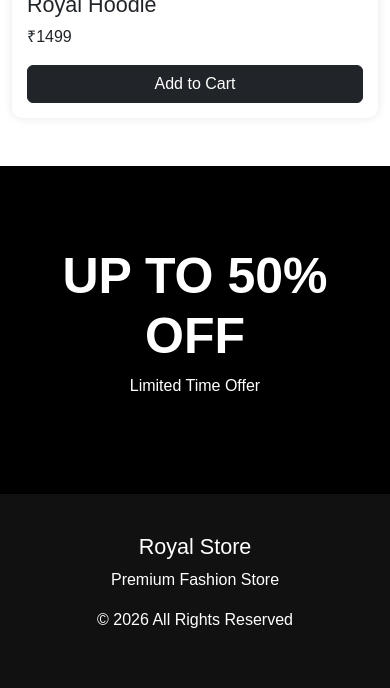
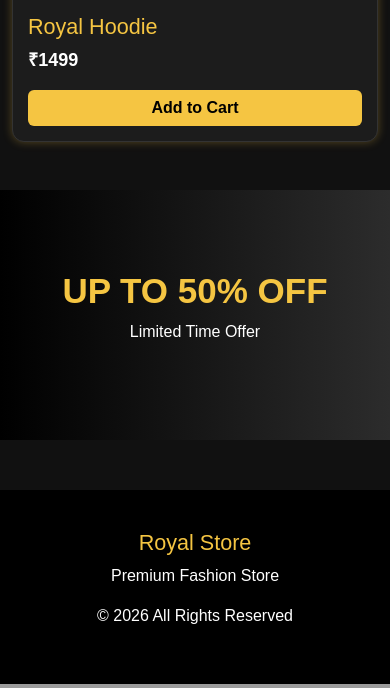
Before and after one commit to luckymanu143/Royal-Store, a Flask app: page / in a window 390 px wide. Shown: the part 3416-4104 px from the top of the page. Run offline with Flask 3, Linux system fonts and the light colour scheme; data comes from the database, SQL or seed files in the repository.

Commit message:
Updated Royal Store dark gold theme

```diff
--- a/static/css/style.css
+++ b/static/css/style.css
@@ -1,84 +1,181 @@
 body{
     font-family: Arial, sans-serif;
+    background-color: #111;
+    color: white;
 }
 
-/* Hero */
+/* ================= NAVBAR ================= */
+
+.navbar{
+    background-color: #000 !important;
+}
+
+.navbar-brand{
+    color: #f5c542 !important;
+    font-weight: bold;
+}
+
+.nav-link{
+    color: white !important;
+    transition: 0.3s;
+}
+
+.nav-link:hover{
+    color: #f5c542 !important;
+}
+
+/* ================= HERO SECTION ================= */
 
 .hero{
-    height:90vh;
-    background:url('../images/banner.jpg');
-    background-size:cover;
-    background-position:center;
-    display:flex;
-    justify-content:center;
-    align-items:center;
+    height: 90vh;
+    background: linear-gradient(rgba(0,0,0,0.6),
+    rgba(0,0,0,0.6)),
+    url('../images/banner.jpg');
+
+    background-size: cover;
+    background-position: center;
+
+    display: flex;
+    justify-content: center;
+    align-items: center;
 }
 
 .hero h1{
-    font-size:70px;
-    font-weight:bold;
+    font-size: 75px;
+    font-weight: bold;
+    color: #f5c542;
 }
 
 .hero p{
-    font-size:24px;
+    font-size: 24px;
+    margin-bottom: 20px;
 }
 
-/* Category */
+/* ================= BUTTONS ================= */
+
+.btn-warning{
+    background-color: #f5c542 !important;
+    border: none;
+    color: black;
+    font-weight: bold;
+}
+
+.btn-warning:hover{
+    background-color: #d4a017 !important;
+}
+
+/* ================= CATEGORY SECTION ================= */
 
 .category-card{
-    background:black;
-    color:white;
-    padding:60px 20px;
-    text-align:center;
-    border-radius:10px;
-    transition:0.3s;
+    background: #1c1c1c;
+    color: #f5c542;
+    padding: 60px 20px;
+    text-align: center;
+    border-radius: 12px;
+    transition: 0.3s;
+    border: 2px solid #f5c542;
 }
 
 .category-card:hover{
-    transform:scale(1.05);
+    transform: scale(1.05);
+    background: #f5c542;
+    color: black;
 }
 
-/* Product */
+/* ================= PRODUCT CARDS ================= */
 
 .product-card{
-    background:white;
-    padding:15px;
-    border-radius:10px;
-    box-shadow:0px 0px 10px rgba(0,0,0,0.1);
-    transition:0.3s;
+    background: #1c1c1c;
+    color: white;
+    padding: 15px;
+    border-radius: 12px;
+    box-shadow: 0px 0px 10px rgba(245, 197, 66, 0.3);
+    transition: 0.3s;
+    border: 1px solid #333;
 }
 
 .product-card:hover{
-    transform:translateY(-10px);
+    transform: translateY(-10px);
+    box-shadow: 0px 0px 20px rgba(245, 197, 66, 0.5);
 }
 
 .product-card img{
-    width:100%;
-    height:300px;
-    object-fit:cover;
-    border-radius:10px;
+    width: 100%;
+    height: 300px;
+    object-fit: cover;
+    border-radius: 10px;
 }
 
 .product-card h4{
-    margin-top:15px;
+    margin-top: 15px;
+    color: #f5c542;
 }
 
-/* Sale Banner */
+.product-card p{
+    font-size: 18px;
+    font-weight: bold;
+}
+
+/* ================= PRODUCT BUTTON ================= */
+
+.product-card .btn-dark{
+    background-color: #f5c542;
+    color: black;
+    border: none;
+    font-weight: bold;
+}
+
+.product-card .btn-dark:hover{
+    background-color: #d4a017;
+}
+
+/* ================= SALE BANNER ================= */
 
 .sale-banner{
-    background:black;
-    padding:80px 0;
+    background: linear-gradient(to right, #000000, #2c2c2c);
+    padding: 80px 0;
 }
 
 .sale-banner h2{
-    font-size:50px;
-    font-weight:bold;
+    font-size: 55px;
+    font-weight: bold;
+    color: #f5c542;
 }
 
-/* Footer */
+/* ================= FOOTER ================= */
 
 footer{
-    background:#111;
-    color:white;
-    padding:40px 0;
+    background: #000;
+    color: white;
+    padding: 40px 0;
+    margin-top: 50px;
 }
+
+footer h4{
+    color: #f5c542;
+}
+
+/* ================= SECTION TITLES ================= */
+
+section h2{
+    color: #f5c542;
+    font-weight: bold;
+}
+
+/* ================= RESPONSIVE ================= */
+
+@media(max-width:768px){
+
+    .hero h1{
+        font-size: 45px;
+    }
+
+    .hero p{
+        font-size: 18px;
+    }
+
+    .sale-banner h2{
+        font-size: 35px;
+    }
+
+}
```
